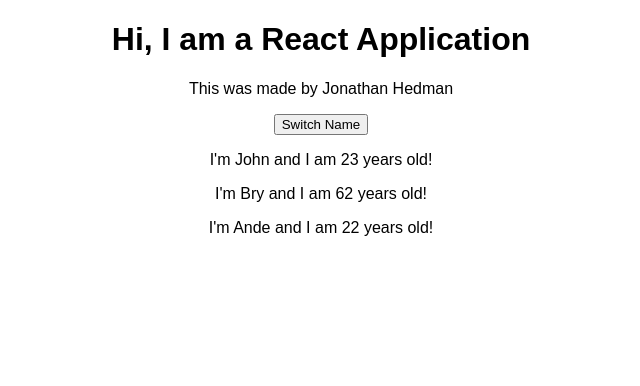
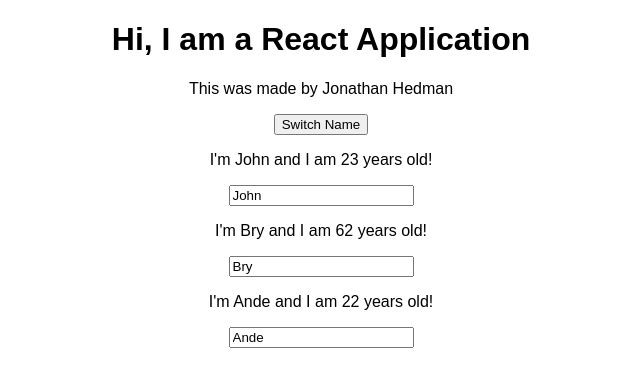
Before and after one commit to JohnHedman/react-messenger-app, a React (Create React App) app: page / in a window 1280 px wide. Shown: the top 386 px of the page, without its empty margins (319-959 px from the left). Built offline with nearby package versions, Linux system fonts and the light colour scheme.

Commit message:
added two way binding to the name's

```diff
--- a/src/App.js
+++ b/src/App.js
@@ -13,14 +13,7 @@ class App extends Component {
     otherState: 'another value'
   };
 
-  // Using ES6 function syntax allows us to use this.var when function is referenced.
-  // This change of state is only allowed in class based components.
   switchNameHandler = (newName) => {
-    // console.log('Was clicked!');
-
-    // Can't reference the state directly - Don't do this.
-    // this.state.persons[0].name = 'Jonathan';
-
     // This will leave the this.otherState alone.  Only changes the values that are directly referenced.
     this.setState({
       persons: [
@@ -31,6 +24,15 @@ class App extends Component {
     })
   }
 
+  nameChangedHandler = (event) => {
+    this.setState({
+      persons: [
+        { name: 'John', age: 23 },
+        { name: event.target.value, age: 62 },
+        { name: 'Andrea', age: 82 }
+      ]
+    })
+  }
 
   render() {
     return (
@@ -38,14 +40,16 @@ class App extends Component {
       <div className="App">
         <h1>Hi, I am a React Application</h1>
         <p>This was made by Jonathan Hedman</p>
-        <button onClick={this.switchNameHandler.bind(this, "Jonathan")}>Switch Name</button>
+        {/* This might be tough on performance! */}
+        <button onClick={() => this.switchNameHandler('Jonathan')}>Switch Name</button>
         <Person
           name={this.state.persons[0].name}
           age={this.state.persons[0].age}/>
         <Person
           name={this.state.persons[1].name}
           age={this.state.persons[1].age}
-          click={this.switchNameHandler.bind(this, "Jonathan!")}/>
+          click={this.switchNameHandler.bind(this, 'Jonathan!')}
+          changed={this.nameChangedHandler}/>
         <Person
           name={this.state.persons[2].name}
           age={this.state.persons[2].age}/>
--- a/src/Person/Person.js
+++ b/src/Person/Person.js
@@ -6,6 +6,7 @@ const person = (props) => {
         <div>
             <p onClick={props.click}>I'm {props.name} and I am { props.age } years old!</p>
             <p>{props.children}</p>
+            <input type="text" onChange={props.changed} value={props.name}></input>
         </div>
     )
 };
```
